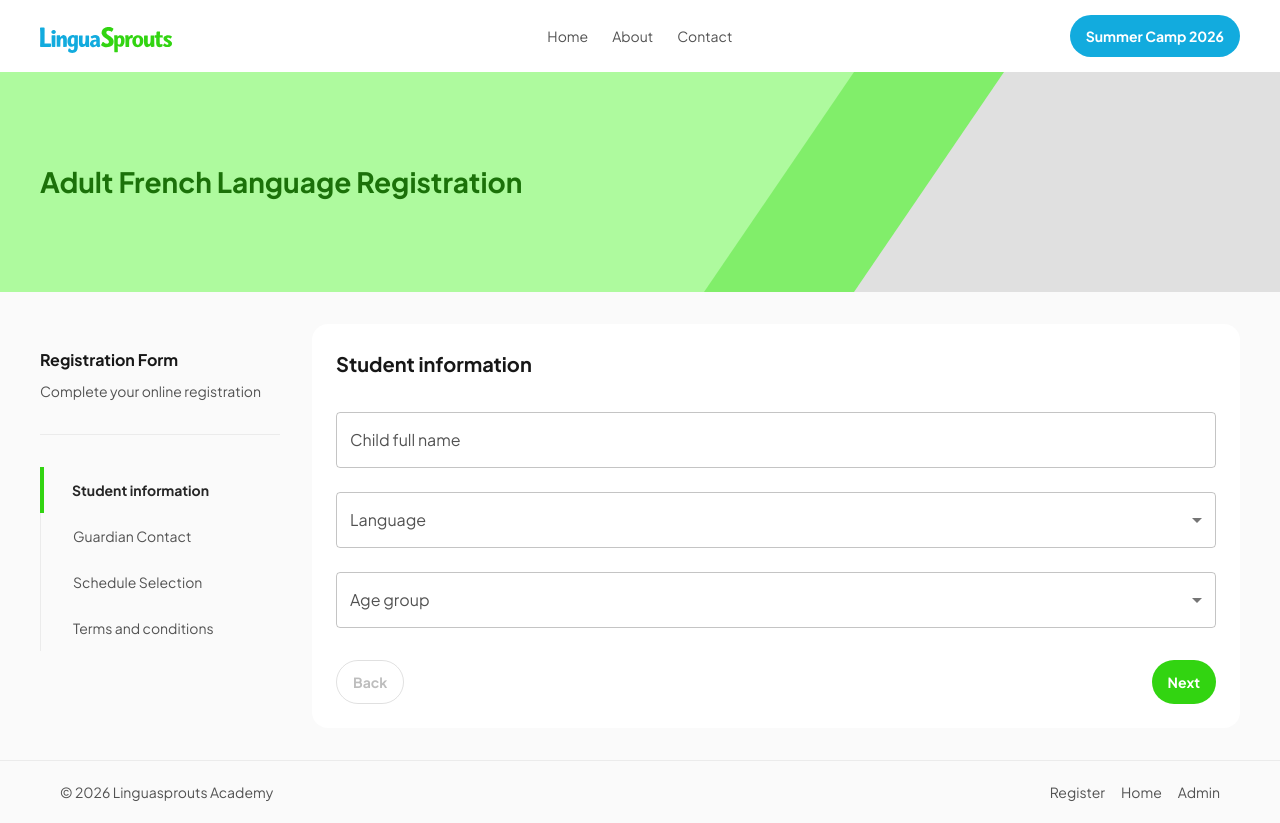
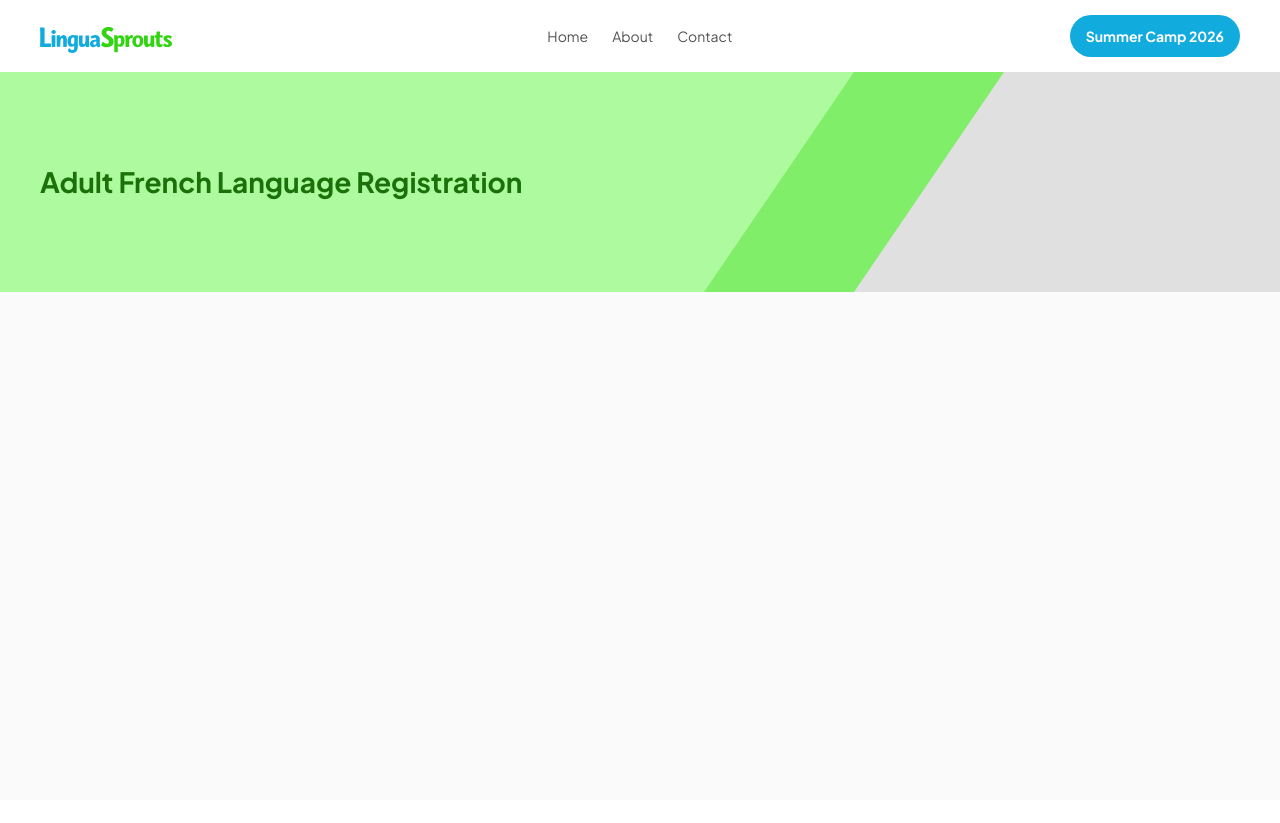
Before and after one commit to invasion-studio/linguasprouts-client, a Next.js app: page /adult-french-language/register in a window 1280 px wide. After the commit the page ends 800 px from the top, so only its background shows below. Built offline with nearby package versions, Linux system fonts and the light colour scheme; a web font is replaced by a local one; what @mui/material-nextjs would draw is missing.

Commit message:
fix: typescript errors in incomplete forms

```diff
--- a/app/(marketing)/(programs)/adult-french-language/register/page.tsx
+++ b/app/(marketing)/(programs)/adult-french-language/register/page.tsx
@@ -186,8 +186,8 @@ export default function RegistrationPage() {
         mainColor="#AEFA9E"
         secondaryColor="#81EE6A"
       />
-      <FormWrapper sections={sections} onSubmit={handleSubmit} />
-      <Footer />
+      {/* <FormWrapper sections={sections} onSubmit={handleSubmit} />
+      <Footer /> */}
     </Box>
   );
 }
--- a/app/(marketing)/(programs)/french-immigration-pathway/register/page.tsx
+++ b/app/(marketing)/(programs)/french-immigration-pathway/register/page.tsx
@@ -186,8 +186,8 @@ export default function RegistrationPage() {
         mainColor="#AEFA9E"
         secondaryColor="#81EE6A"
       />
-      <FormWrapper sections={sections} onSubmit={handleSubmit} />
-      <Footer />
+      {/* <FormWrapper sections={sections} onSubmit={handleSubmit} /> */}
+      {/* <Footer /> */}
     </Box>
   );
 }
```
